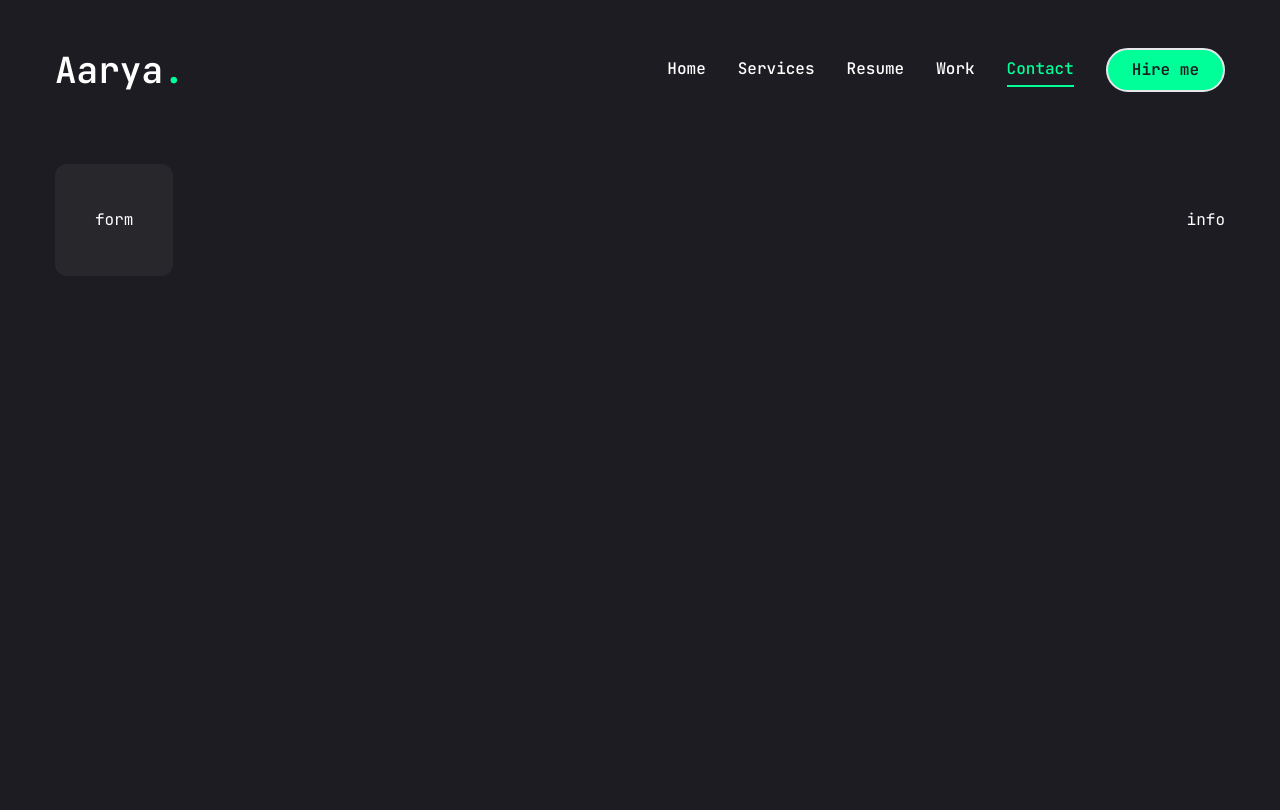
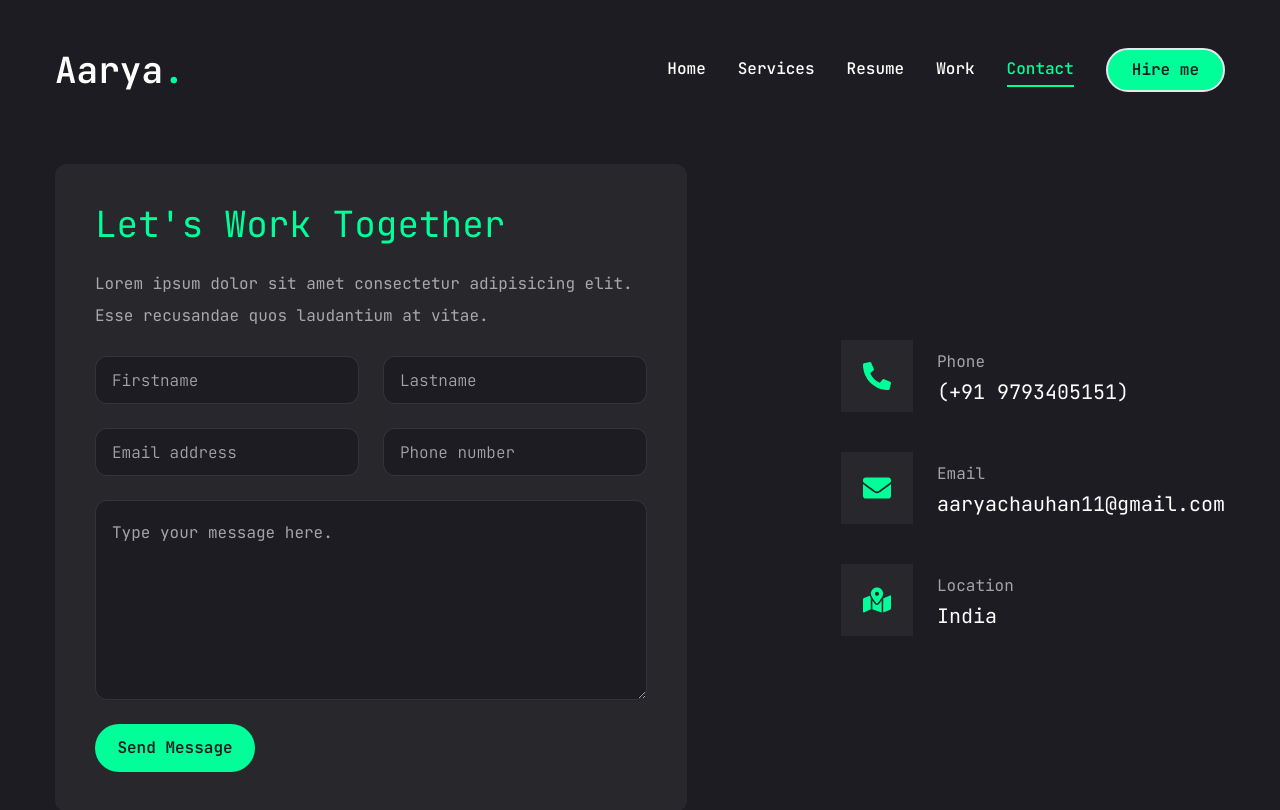
Before and after one commit to Aarya-Chauhan/PortfolioFramer, a Next.js app: page /contact in a window 1280 px wide. Shown: the top 810 px of the page. Built offline with nearby package versions, Linux system fonts and the light colour scheme.

Commit message:
finishing up the template design of the project

```diff
--- a/app/contact/page.jsx
+++ b/app/contact/page.jsx
@@ -3,7 +3,6 @@
 import { Button } from "@/components/ui/button";
 import { Input } from "@/components/ui/input";
 import { Textarea } from "@/components/ui/textarea";
-import { Select, SelectContent, SelectGroup, SelectItem, SelectLabel, SelectTrigger, SelectValue } from "@radix-ui/react-select";
 import { motion } from "framer-motion";
 import {FaPhoneAlt, FaEnvelope, FaMapMarkedAlt} from 'react-icons/fa' ;
 
@@ -32,11 +31,35 @@
     <motion.section initial={{opacity:0}} animate={{opacity:1, transition:{delay:1.4, duration:0.6, ease:"easeIn"}}} className="py-6">
       <div className="container mx-auto">
         <div className="flex flex-col xl:flex-row gap-[30px]">
-          <div className="xl:h-[54%] order-2 xl:order-none">
-            <form className="flex flex-col gap-6 p-10 bg-[#27272c] rounded-xl">form</form>
+          <div className="xl:w-[54%] order-2 xl:order-none">
+            <form className="flex flex-col gap-6 p-10 bg-[#27272c] rounded-xl">
+              <h3 className="text-4xl text-accent">Let's Work Together</h3>
+              <p className="text-white/60">Lorem ipsum dolor sit amet consectetur adipisicing elit. Esse recusandae quos laudantium at vitae.
+              </p>
+              <div className="grid grid-cols-1 md:grid-cols-2 gap-6">
+                <Input className='rounded-xl' type='firstname' placeholder='Firstname'/>
+                <Input className='rounded-xl' type='lastname' placeholder='Lastname'/>
+                <Input className='rounded-xl' type='emial' placeholder='Email address'/>
+                <Input className='rounded-xl' type='phone' placeholder='Phone number '/>
+              </div>
+              <Textarea className='h-[200px]' placeholder='Type your message here.'/>
+              <Button size='md' className='max-w-40'>Send Message</Button>
+            </form>
           </div>
           <div className="flex-1 flex items-center xl:justify-end order-1 xl:order-none mb-8 xl:mb-0">
-            info
+            <ul className="flex flex-col gap-10">
+              {info.map((item,index)=>{
+                return <li key={index} className="flex items-center gap-6">
+                  <div className="w-[52px] h-[52px] xl:w-[72px] xl:h-[72px] bg-[#27272c] text-accent rounded-md flex items-center justify-center">
+                    <div className="text-[28px]">{item.icon}</div>
+                  </div>
+                  <div className="flex-1">
+                    <p className="text-white/60 capitalize">{item.title}</p>
+                    <h3 className="text-xl">{item.description}</h3>
+                  </div>
+                </li>
+              })}
+            </ul>
           </div>
         </div>
       </div>
--- a/components/Header.jsx
+++ b/components/Header.jsx
@@ -18,7 +18,7 @@
         {/* desktop navbar */}
         <div className="hidden xl:flex items-center gap-8">
             <Nav />
-            <Link href='/contact'>
+            <Link href='https://www.linkedin.com/in/aarya-chauhan' target='_blank'>
                 <Button className='border-2 hover:border-[#00e187]'>Hire me</Button>
             </Link>
         </div>
--- a/components/ui/input.jsx
+++ b/components/ui/input.jsx
@@ -7,7 +7,7 @@
     (<input
       type={type}
       className={cn(
-        "flex h-9 w-full rounded-md border border-slate-200 bg-transparent px-3 py-1 text-sm shadow-sm transition-colors file:border-0 file:bg-transparent file:text-sm file:font-medium placeholder:text-slate-500 focus-visible:outline-none focus-visible:ring-1 focus-visible:ring-slate-950 disabled:cursor-not-allowed disabled:opacity-50 dark:border-slate-800 dark:placeholder:text-slate-400 dark:focus-visible:ring-slate-300",
+        "flex h-[48px] rounded-md border border-white/10 focus:border-accent font-light bg-primary px-4 py-5 text-base placeholder:text-white/60 outline-none",
         className
       )}
       ref={ref}
--- a/components/ui/select.jsx
+++ /dev/null
@@ -1,126 +0,0 @@
-"use client"
-
-import * as React from "react"
-import {
-  CaretSortIcon,
-  CheckIcon,
-  ChevronDownIcon,
-  ChevronUpIcon,
-} from "@radix-ui/react-icons"
-import * as SelectPrimitive from "@radix-ui/react-select"
-
-import { cn } from "@/lib/utils"
-
-const Select = SelectPrimitive.Root
-
-const SelectGroup = SelectPrimitive.Group
-
-const SelectValue = SelectPrimitive.Value
-
-const SelectTrigger = React.forwardRef(({ className, children, ...props }, ref) => (
-  <SelectPrimitive.Trigger
-    ref={ref}
-    className={cn(
-      "flex h-9 w-full items-center justify-between whitespace-nowrap rounded-md border border-slate-200 bg-transparent px-3 py-2 text-sm shadow-sm ring-offset-white placeholder:text-slate-500 focus:outline-none focus:ring-1 focus:ring-slate-950 disabled:cursor-not-allowed disabled:opacity-50 [&>span]:line-clamp-1 dark:border-slate-800 dark:ring-offset-slate-950 dark:placeholder:text-slate-400 dark:focus:ring-slate-300",
-      className
-    )}
-    {...props}>
-    {children}
-    <SelectPrimitive.Icon asChild>
-      <CaretSortIcon className="h-4 w-4 opacity-50" />
-    </SelectPrimitive.Icon>
-  </SelectPrimitive.Trigger>
-))
-SelectTrigger.displayName = SelectPrimitive.Trigger.displayName
-
-const SelectScrollUpButton = React.forwardRef(({ className, ...props }, ref) => (
-  <SelectPrimitive.ScrollUpButton
-    ref={ref}
-    className={cn("flex cursor-default items-center justify-center py-1", className)}
-    {...props}>
-    <ChevronUpIcon />
-  </SelectPrimitive.ScrollUpButton>
-))
-SelectScrollUpButton.displayName = SelectPrimitive.ScrollUpButton.displayName
-
-const SelectScrollDownButton = React.forwardRef(({ className, ...props }, ref) => (
-  <SelectPrimitive.ScrollDownButton
-    ref={ref}
-    className={cn("flex cursor-default items-center justify-center py-1", className)}
-    {...props}>
-    <ChevronDownIcon />
-  </SelectPrimitive.ScrollDownButton>
-))
-SelectScrollDownButton.displayName =
-  SelectPrimitive.ScrollDownButton.displayName
-
-const SelectContent = React.forwardRef(({ className, children, position = "popper", ...props }, ref) => (
-  <SelectPrimitive.Portal>
-    <SelectPrimitive.Content
-      ref={ref}
-      className={cn(
-        "relative z-50 max-h-96 min-w-[8rem] overflow-hidden rounded-md border border-slate-200 bg-white text-slate-950 shadow-md data-[state=open]:animate-in data-[state=closed]:animate-out data-[state=closed]:fade-out-0 data-[state=open]:fade-in-0 data-[state=closed]:zoom-out-95 data-[state=open]:zoom-in-95 data-[side=bottom]:slide-in-from-top-2 data-[side=left]:slide-in-from-right-2 data-[side=right]:slide-in-from-left-2 data-[side=top]:slide-in-from-bottom-2 dark:border-slate-800 dark:bg-slate-950 dark:text-slate-50",
-        position === "popper" &&
-          "data-[side=bottom]:translate-y-1 data-[side=left]:-translate-x-1 data-[side=right]:translate-x-1 data-[side=top]:-translate-y-1",
-        className
-      )}
-      position={position}
-      {...props}>
-      <SelectScrollUpButton />
-      <SelectPrimitive.Viewport
-        className={cn("p-1", position === "popper" &&
-          "h-[var(--radix-select-trigger-height)] w-full min-w-[var(--radix-select-trigger-width)]")}>
-        {children}
-      </SelectPrimitive.Viewport>
-      <SelectScrollDownButton />
-    </SelectPrimitive.Content>
-  </SelectPrimitive.Portal>
-))
-SelectContent.displayName = SelectPrimitive.Content.displayName
-
-const SelectLabel = React.forwardRef(({ className, ...props }, ref) => (
-  <SelectPrimitive.Label
-    ref={ref}
-    className={cn("px-2 py-1.5 text-sm font-semibold", className)}
-    {...props} />
-))
-SelectLabel.displayName = SelectPrimitive.Label.displayName
-
-const SelectItem = React.forwardRef(({ className, children, ...props }, ref) => (
-  <SelectPrimitive.Item
-    ref={ref}
-    className={cn(
-      "relative flex w-full cursor-default select-none items-center rounded-sm py-1.5 pl-2 pr-8 text-sm outline-none focus:bg-slate-100 focus:text-slate-900 data-[disabled]:pointer-events-none data-[disabled]:opacity-50 dark:focus:bg-slate-800 dark:focus:text-slate-50",
-      className
-    )}
-    {...props}>
-    <span className="absolute right-2 flex h-3.5 w-3.5 items-center justify-center">
-      <SelectPrimitive.ItemIndicator>
-        <CheckIcon className="h-4 w-4" />
-      </SelectPrimitive.ItemIndicator>
-    </span>
-    <SelectPrimitive.ItemText>{children}</SelectPrimitive.ItemText>
-  </SelectPrimitive.Item>
-))
-SelectItem.displayName = SelectPrimitive.Item.displayName
-
-const SelectSeparator = React.forwardRef(({ className, ...props }, ref) => (
-  <SelectPrimitive.Separator
-    ref={ref}
-    className={cn("-mx-1 my-1 h-px bg-slate-100 dark:bg-slate-800", className)}
-    {...props} />
-))
-SelectSeparator.displayName = SelectPrimitive.Separator.displayName
-
-export {
-  Select,
-  SelectGroup,
-  SelectValue,
-  SelectTrigger,
-  SelectContent,
-  SelectLabel,
-  SelectItem,
-  SelectSeparator,
-  SelectScrollUpButton,
-  SelectScrollDownButton,
-}
--- a/components/ui/textarea.jsx
+++ b/components/ui/textarea.jsx
@@ -6,7 +6,7 @@
   return (
     (<textarea
       className={cn(
-        "flex min-h-[60px] w-full rounded-md border border-slate-200 bg-transparent px-3 py-2 text-sm shadow-sm placeholder:text-slate-500 focus-visible:outline-none focus-visible:ring-1 focus-visible:ring-slate-950 disabled:cursor-not-allowed disabled:opacity-50 dark:border-slate-800 dark:placeholder:text-slate-400 dark:focus-visible:ring-slate-300",
+        "flex min-h-[80px] w-full rounded-xl border border-white/10 bg-primary px-4 py-5 text-base shadow-sm placeholder:text-white/60 focus-visible:outline-none focus-visible:ring-1 focus-visible:ring-accent focus-visible:ring-offset-0 disabled:cursor-not-allowed disabled:opacity-50 ",
         className
       )}
       ref={ref}
```
Also changed, not shown: .eslintrc.json.
